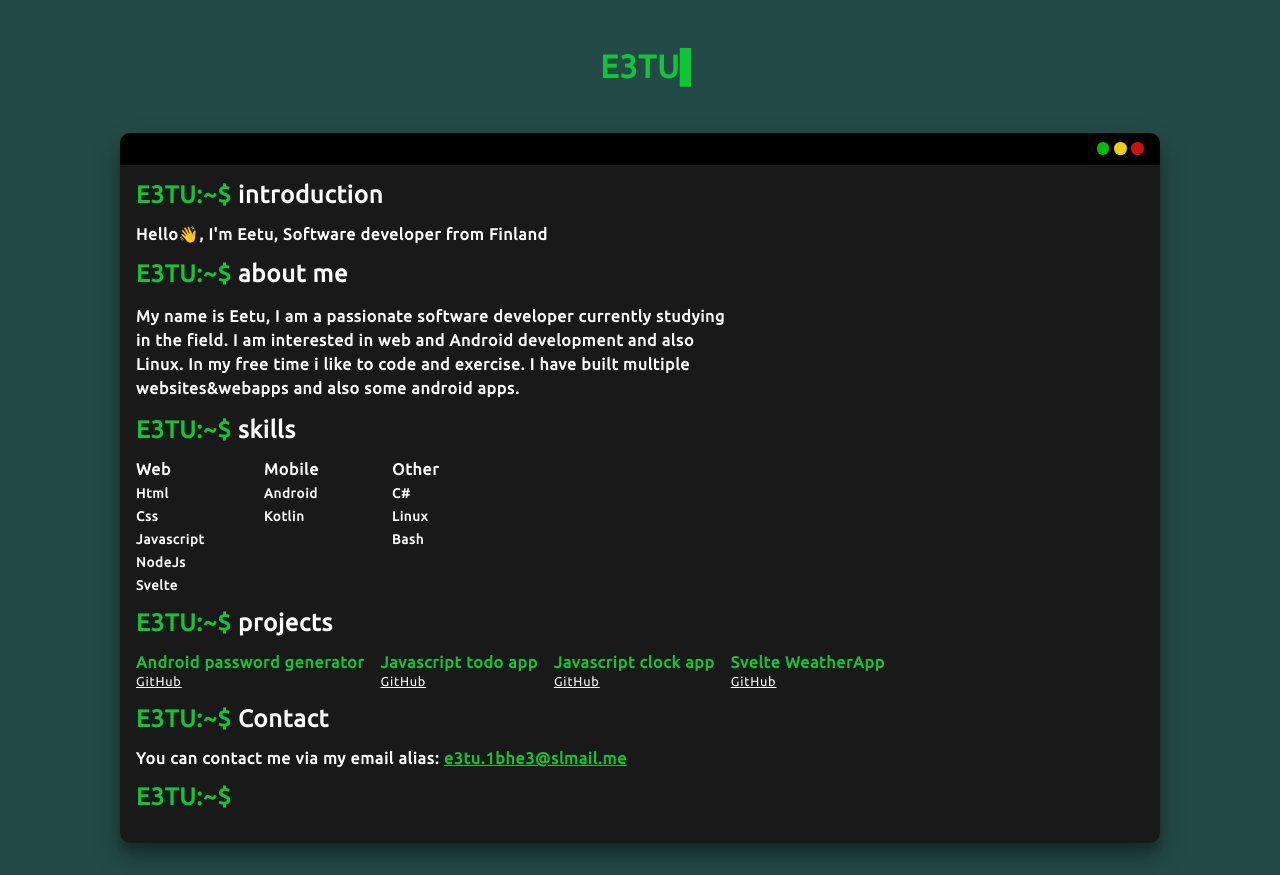
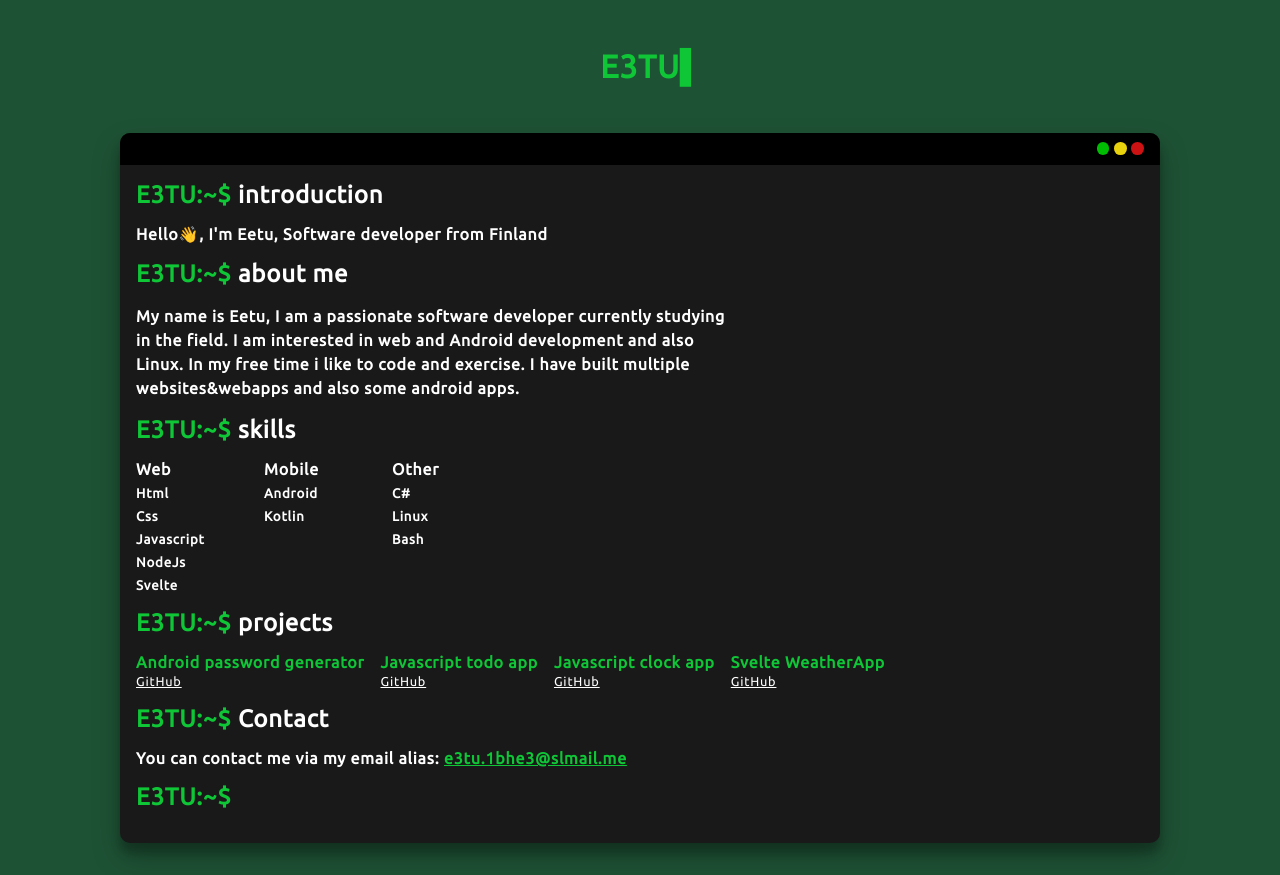
Before and after one commit to E3TU/Svelte-portfolio, a SvelteKit app: page / in a window 1280 px wide. Built offline with nearby package versions, Linux system fonts and the light colour scheme.

Commit message:
background color

```diff
--- a/src/variables.scss
+++ b/src/variables.scss
@@ -1,5 +1,5 @@
 /* Variables and mixins declared here will be available in all other SCSS files */
-$background-color: #234a46;
+$background-color: #1e5235;
 $foreground-color: #0fc637;
 $white: #fff;
 $black: #000;
```
